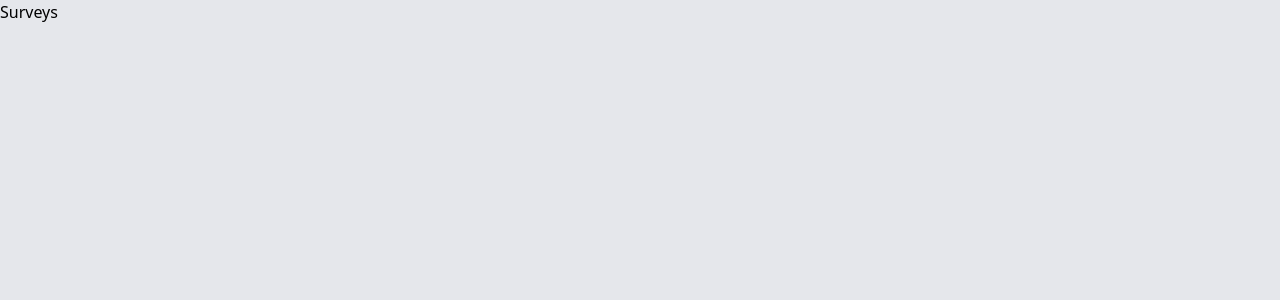
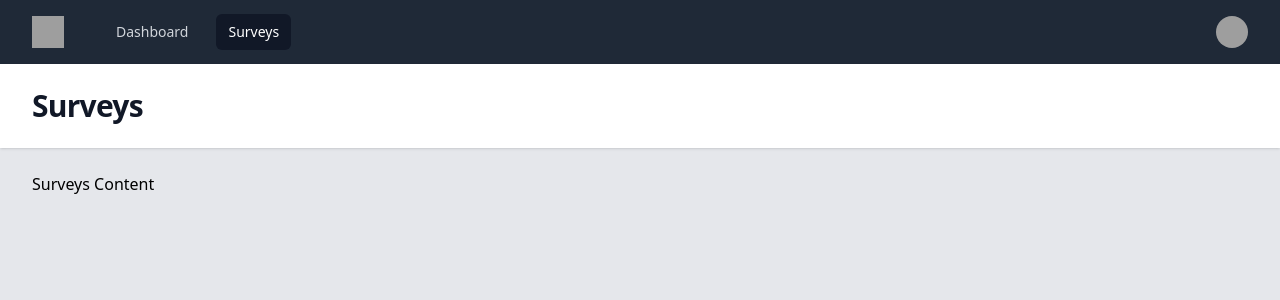
Before and after one commit to serkanursavas/laravel-react-survey, a React (Vite) app in the folder react/: page /surveys in a window 1280 px wide. Shown: the top 300 px of the page. Built offline with nearby package versions, Linux system fonts and the light colour scheme; grey boxes are pictures that could not be loaded.

Commit message:
creating layout and pageComp

```diff
--- a/react/package.json
+++ b/react/package.json
@@ -10,6 +10,7 @@
         "preview": "vite preview"
     },
     "dependencies": {
+        "@headlessui/react": "^1.7.14",
         "@heroicons/react": "^1.0.6",
         "@tailwindcss/forms": "^0.5.3",
         "react": "^18.2.0",
--- a/react/src/components/DefaultLayout.jsx
+++ b/react/src/components/DefaultLayout.jsx
@@ -0,0 +1,177 @@
+import { Fragment } from "react";
+import { Disclosure, Menu, Transition } from "@headlessui/react";
+import { MenuAlt3Icon, XIcon } from "@heroicons/react/outline";
+import { Outlet, NavLink } from "react-router-dom";
+
+const user = {
+  name: "Tom Cook",
+  email: "tom@example.com",
+  imageUrl:
+    "https://images.unsplash.com/photo-1472099645785-5658abf4ff4e?ixlib=rb-1.2.1&ixid=eyJhcHBfaWQiOjEyMDd9&auto=format&fit=facearea&facepad=2&w=256&h=256&q=80",
+};
+const navigation = [
+  { name: "Dashboard", to: "/dashboard" },
+  { name: "Surveys", to: "/surveys" },
+];
+
+function classNames(...classes) {
+  return classes.filter(Boolean).join(" ");
+}
+
+export default function DefaultLayout() {
+  const logout = (ev) => {
+    ev.preventDefault(console.log("logout"));
+  };
+
+  return (
+    <>
+      <div className="min-h-full">
+        <Disclosure as="nav" className="bg-gray-800">
+          {({ open }) => (
+            <>
+              <div className="mx-auto max-w-7xl px-4 sm:px-6 lg:px-8">
+                <div className="flex h-16 items-center justify-between">
+                  <div className="flex items-center">
+                    <div className="flex-shrink-0">
+                      <img
+                        className="h-8 w-8"
+                        src="https://tailwindui.com/img/logos/mark.svg?color=indigo&shade=500"
+                        alt="Your Company"
+                      />
+                    </div>
+                    <div className="hidden md:block">
+                      <div className="ml-10 flex items-baseline space-x-4">
+                        {navigation.map((item) => (
+                          <NavLink
+                            key={item.name}
+                            to={item.to}
+                            className={({ isActive }) =>
+                              classNames(
+                                isActive
+                                  ? "bg-gray-900 text-white"
+                                  : "text-gray-300 hover:bg-gray-700 hover:text-white",
+                                "rounded-md px-3 py-2 text-sm font-medium"
+                              )
+                            }
+                          >
+                            {item.name}
+                          </NavLink>
+                        ))}
+                      </div>
+                    </div>
+                  </div>
+                  <div className="hidden md:block">
+                    <div className="ml-4 flex items-center md:ml-6">
+                      {/* Profile dropdown */}
+                      <Menu as="div" className="relative ml-3">
+                        <div>
+                          <Menu.Button className="flex max-w-xs items-center rounded-full bg-gray-800 text-sm focus:outline-none focus:ring-2 focus:ring-white focus:ring-offset-2 focus:ring-offset-gray-800">
+                            <span className="sr-only">Open user menu</span>
+                            <img
+                              className="h-8 w-8 rounded-full"
+                              src={user.imageUrl}
+                              alt=""
+                            />
+                          </Menu.Button>
+                        </div>
+                        <Transition
+                          as={Fragment}
+                          enter="transition ease-out duration-100"
+                          enterFrom="transform opacity-0 scale-95"
+                          enterTo="transform opacity-100 scale-100"
+                          leave="transition ease-in duration-75"
+                          leaveFrom="transform opacity-100 scale-100"
+                          leaveTo="transform opacity-0 scale-95"
+                        >
+                          <Menu.Items className="absolute right-0 z-10 mt-2 w-48 origin-top-right rounded-md bg-white py-1 shadow-lg ring-1 ring-black ring-opacity-5 focus:outline-none">
+                            <Menu.Item>
+                              <a
+                                href="#"
+                                onClick={(ev) => logout(ev)}
+                                className={
+                                  "block px-4 py-2 text-sm text-gray-700"
+                                }
+                              >
+                                Logout
+                              </a>
+                            </Menu.Item>
+                          </Menu.Items>
+                        </Transition>
+                      </Menu>
+                    </div>
+                  </div>
+                  <div className="-mr-2 flex md:hidden">
+                    {/* Mobile menu button */}
+                    <Disclosure.Button className="inline-flex items-center justify-center rounded-md bg-gray-800 p-2 text-gray-400 hover:bg-gray-700 hover:text-white focus:outline-none focus:ring-2 focus:ring-white focus:ring-offset-2 focus:ring-offset-gray-800">
+                      <span className="sr-only">Open main menu</span>
+                      {open ? (
+                        <XIcon className="block h-6 w-6" aria-hidden="true" />
+                      ) : (
+                        <MenuAlt3Icon
+                          className="block h-6 w-6"
+                          aria-hidden="true"
+                        />
+                      )}
+                    </Disclosure.Button>
+                  </div>
+                </div>
+              </div>
+
+              <Disclosure.Panel className="md:hidden">
+                <div className="space-y-1 px-2 pb-3 pt-2 sm:px-3">
+                  {navigation.map((item) => (
+                    <NavLink
+                      key={item.name}
+                      to={item.to}
+                      className={({ isActive }) =>
+                        classNames(
+                          isActive
+                            ? "bg-gray-900 text-white"
+                            : "text-gray-300 hover:bg-gray-700 hover:text-white",
+                          "block rounded-md px-3 py-2 text-base font-medium"
+                        )
+                      }
+                    >
+                      {item.name}
+                    </NavLink>
+                  ))}
+                </div>
+                <div className="border-t border-gray-700 pb-3 pt-4">
+                  <div className="flex items-center px-5">
+                    <div className="flex-shrink-0">
+                      <img
+                        className="h-10 w-10 rounded-full"
+                        src={user.imageUrl}
+                        alt=""
+                      />
+                    </div>
+                    <div className="ml-3">
+                      <div className="text-base font-medium leading-none text-white">
+                        {user.name}
+                      </div>
+                      <div className="text-sm font-medium leading-none text-gray-400">
+                        {user.email}
+                      </div>
+                    </div>
+                  </div>
+                  <div className="mt-3 space-y-1 px-2">
+                    <Disclosure.Button
+                      as="a"
+                      href="#"
+                      onClick={(ev) => logout(ev)}
+                      className="block rounded-md px-3 py-2 text-base font-medium text-gray-400 hover:bg-gray-700 hover:text-white"
+                    >
+                      Logout
+                    </Disclosure.Button>
+                  </div>
+                </div>
+              </Disclosure.Panel>
+            </>
+          )}
+        </Disclosure>
+
+        <Outlet />
+      </div>
+    </>
+  );
+}
--- a/react/src/components/GuestLayout.jsx
+++ b/react/src/components/GuestLayout.jsx
@@ -1,5 +1,4 @@
 import { Outlet } from "react-router-dom";
-import { LockClosedIcon } from "@heroicons/react/outline";
 
 export default function GuestLayout() {
   return (
--- /dev/null
+++ b/react/src/components/PageComponent.jsx
@@ -0,0 +1,18 @@
+/* eslint-disable react/prop-types */
+export default function PageComponent({ title, buttons = "", children }) {
+  return (
+    <>
+      <header className="bg-white shadow">
+        <div className="flex justify-between items-center mx-auto max-w-7xl px-4 py-6 sm:px-6 lg:px-8">
+          <h1 className="text-3xl font-bold tracking-tight text-gray-900">
+            {title}
+          </h1>
+          {buttons}
+        </div>
+      </header>
+      <main>
+        <div className="mx-auto max-w-7xl py-6 sm:px-6 lg:px-8">{children}</div>
+      </main>
+    </>
+  );
+}
--- a/react/src/views/Dashboard.jsx
+++ b/react/src/views/Dashboard.jsx
@@ -1,7 +1,7 @@
-import React from "react";
+import PageComponent from "../components/PageComponent";
 
 function Dashboard() {
-  return <div>Dashboard</div>;
+  return <PageComponent title="Dashboard">Children</PageComponent>;
 }
 
 export default Dashboard;
--- a/react/src/views/Surveys.jsx
+++ b/react/src/views/Surveys.jsx
@@ -1,7 +1,7 @@
-import React from "react";
+import PageComponent from "../components/PageComponent";
 
 function Surveys() {
-  return <div>Surveys</div>;
+  return <PageComponent title="Surveys">Surveys Content</PageComponent>;
 }
 
 export default Surveys;
```
Also changed, not shown: react/src/router.jsx (+14 -3 lines), 2 other files (tests, documents, lock files or other folders).
